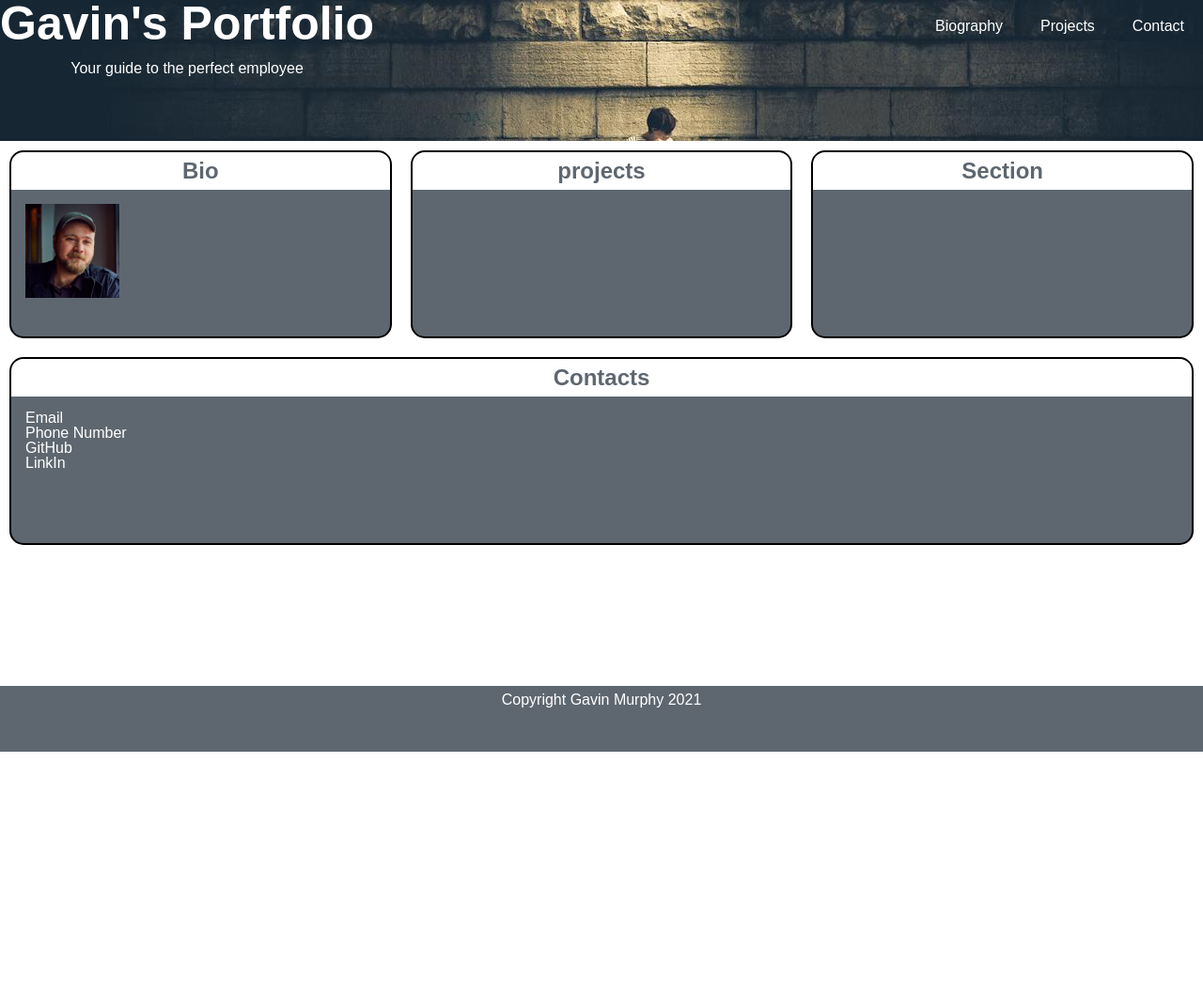
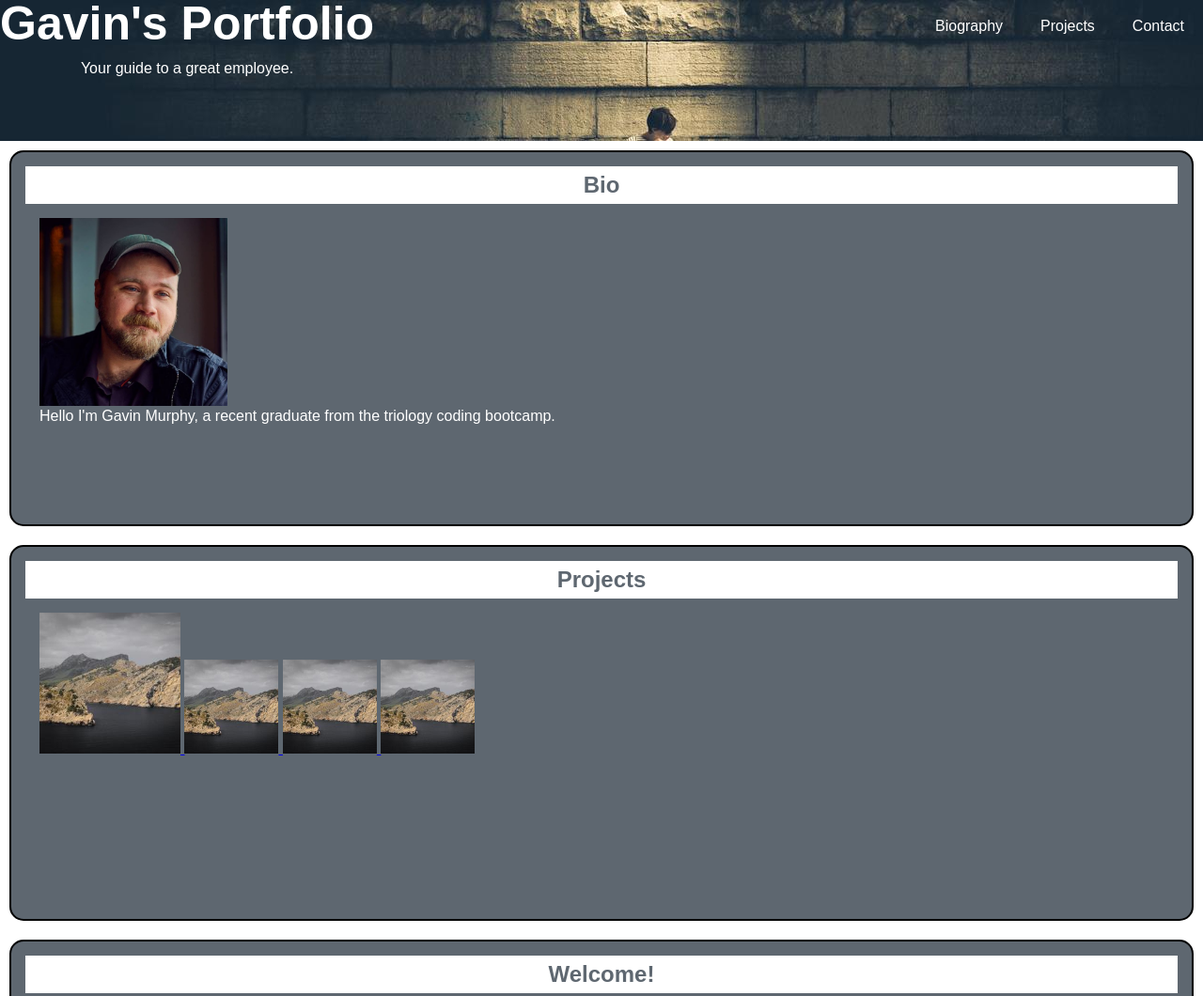
Before and after one commit to ghmurphy2/Portfolio-Demo, a plain HTML site: page index.html in a window 1280 px wide. Shown: the top 1060 px of the page at 94% size. Before the commit the page ends 800 px from the top, so only its background shows below. Drawn offline with Linux system fonts and the light colour scheme.

Commit message:
Added Links

```diff
--- a/assets/css/style.css
+++ b/assets/css/style.css
@@ -12,16 +12,15 @@
   }
 
   article {
-  padding: 15px;
-   flex: 1 0 400px ;
+  padding: 30px;
+   flex: 1 0 800px ;
    margin: 10px;
-   height: 200px;
+   height: 400px;
    background-color: var(--background-color);
    color: var(--text-color);
    border-radius: 15px;
    border: solid 2px black;
    overflow: hidden;
-
   }
 
   #content {
@@ -40,7 +39,7 @@
 
   article:hover{
     box-shadow: 3px 3px 5px #888888;
-    transform: scale(120%);
+    transform: scale(105%);
     top: -3px;
     left: -3px;
   }
@@ -82,14 +81,16 @@
     height: 70px;
   }
 
-  article:active {
+  .biography {
     animation-duration: 3s;
-    animation-name: transform
+    animation-name: transform;
+    text-align:center;
+
   }
 
   @media screen and (max-width: 996px) {
     article{
-      flex: 1 1 400px;
+      flex: 1 1 500px;
     }
 }
 
--- a/index.html
+++ b/index.html
@@ -10,11 +10,11 @@
 </head>
 
 <body>
-  <div id= "content">
+  <div id="content">
     <header>
       <div>
         <h1>Gavin's Portfolio</h1>
-      <p>Your guide to the perfect employee</p>
+        <p>Your guide to a great employee.</p>
       </div>
       <nav>
         <ul>
@@ -33,26 +33,43 @@
     <main>
       <article id="Biography">
         <h2>Bio</h2>
-      <img src = "assets/images/self.png" height = "100" width = "100">
+        <img src="assets/images/self.png" height="200" width="200">
+        <p>Hello I'm Gavin Murphy, a recent graduate from the triology coding bootcamp. </p>
+
       </article>
 
       <article id="Projects">
-      <h2>projects</h2>
-      <img>
-
+        <h2>Projects</h2>
+        <a href="https://github.com/ghmurphy2">
+          <img src="assets/images/projectnull.jpg" height="150" width="150">
+        </a>
+        <a href="https://github.com/ghmurphy2/Accesibilty-Demo">
+          <img src="assets/images/projectnull.jpg" height="100" width="100">
+        </a>
+        <a href="https://github.com/ghmurphy2/Snippet-Cards">
+          <img src="assets/images/projectnull.jpg" height="100" width="100">
+        </a>
+        <a href="https://github.com/ghmurphy2/landing-page">
+          <img src="assets/images/projectnull.jpg" height="100" width="100">
+        </a>
       </article>
       <article id="Contact">
-      <h2>Section</h2>
-
+        <h2>Welcome!</h2>
+        <p>Thanks for taking the time to visit my portfolio and I hope you'll enjoy browsing my applications and
+          learning a bit more about me. Please be aware some projects are still under contruction</p>
       </article>
 
       <article>
         <h2>Contacts</h2>
         <ul>
-        <li>Email</li>
-        <li>Phone Number</li>
-        <li>GitHub</li>
-        <li>LinkIn</li>
+          <li>Email: gavinhmurphy@gmail.com</li>
+          <li>Phone Number: (000)000-0000</li>
+          <li><a href="https://github.com/ghmurphy2">GitHub
+            </a>
+          </li>
+          <li><a href="https://www.linkedin.com/">LinkIn
+            </a>
+          </li>
         </ul>
       </article>
 
```
Also changed, not shown: assets/images/projectnull.jpg (added). Lines whose indentation alone changed are shown as unchanged.
